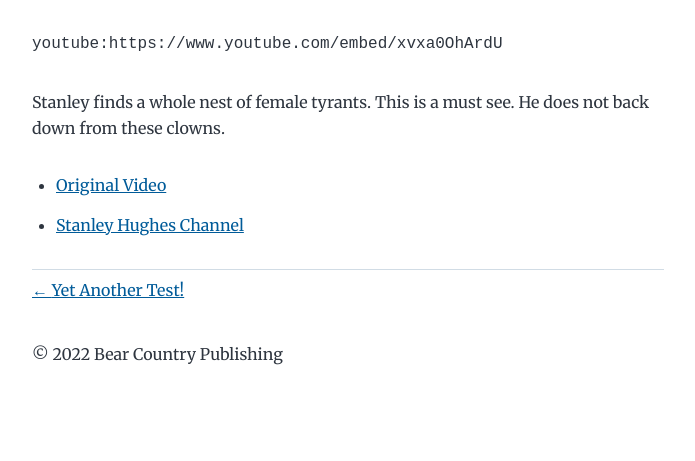
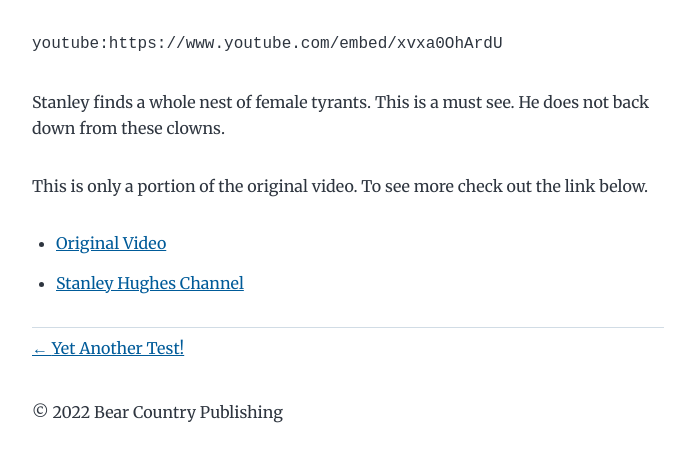
Before and after one commit to caldwmark/bcp-blog, a Gatsby site: page /crazy-cops-of-the-9th/ in a window 1280 px wide. Shown: the part 255-716 px from the top of the page, without its empty margins (292-987 px from the left). Built offline with nearby package versions, Linux system fonts and the light colour scheme; Gatsby itself is replaced by a stand-in of ours.

Commit message:
new post

```diff
--- a/content/blog/crazy-cops-of-the-9th/index.md
+++ b/content/blog/crazy-cops-of-the-9th/index.md
@@ -9,5 +9,7 @@
 
 Stanley finds a whole nest of female tyrants.  This is a must see.   He does not back down from these clowns.
 
+This is only a portion of the original video.  To see more check out the link below.
+
 - [Original Video](https://youtu.be/szqhGvXA2DI)
 - [Stanley Hughes Channel](https://www.youtube.com/user/Stanleyhughes749)
```
